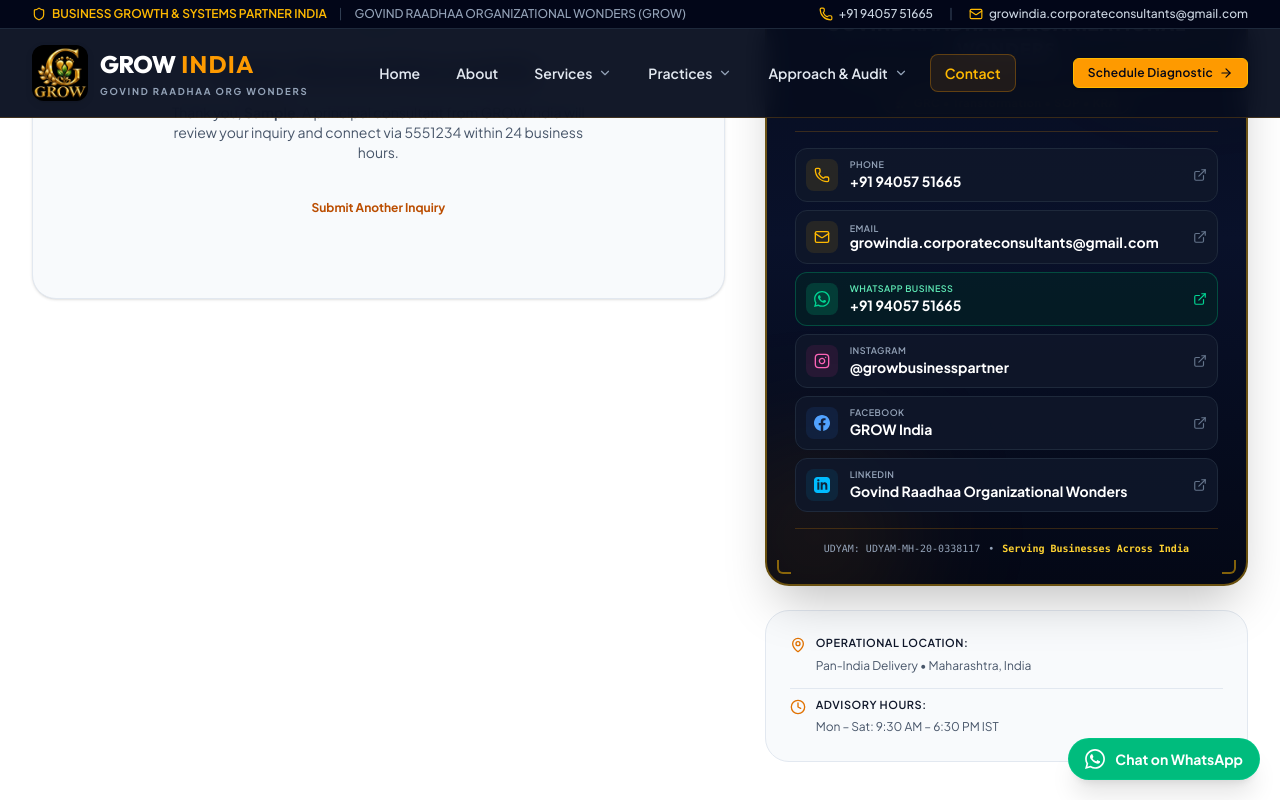
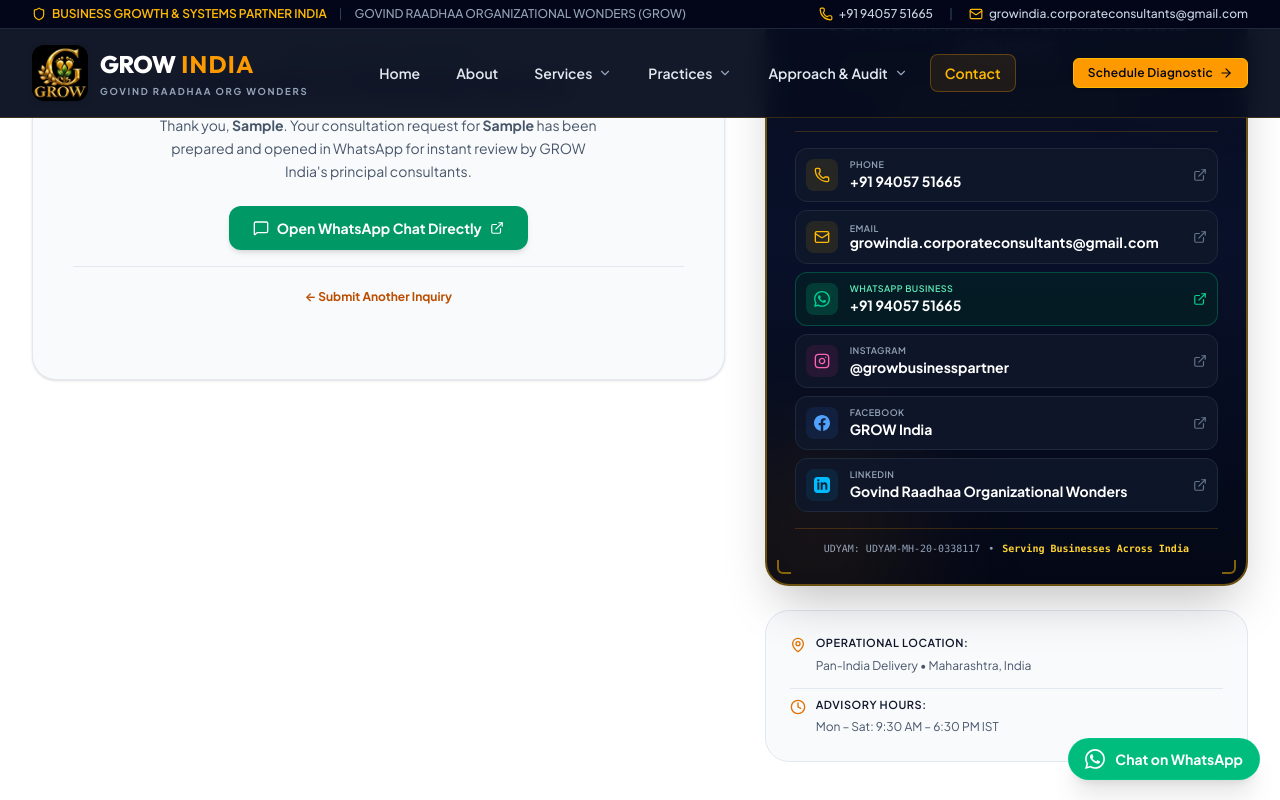
Before and after one commit to GamotechRepositories/grow-india-website, a React (Vite) app in the folder frontend/: page /contact in a window 1280 px wide. Both pictures are taken after typing "Sample", "Sample", "name@example.com", "5551234", "Sample" into the empty fields and a click on the button "Submit Diagnostic Request". Shown: the part 676-1476 px from the top of the page. Built offline with nearby package versions, Linux system fonts and the light colour scheme.

Commit message:
feat(contact): implement direct WhatsApp business forwarding on consultation form submission

```diff
--- a/frontend/src/pages/ContactPage.jsx
+++ b/frontend/src/pages/ContactPage.jsx
@@ -1,7 +1,7 @@
 import { useState } from 'react';
 import {
   Phone, Mail, MessageSquare, MapPin, Clock, ShieldCheck,
-  CheckCircle2, ArrowRight, Sparkles, Building2, HelpCircle, Send
+  CheckCircle2, ArrowRight, Sparkles, Building2, HelpCircle, Send, ExternalLink
 } from 'lucide-react';
 import PageLayout from '../components/layout/PageLayout';
 import SectionTitle from '../components/ui/SectionTitle';
@@ -20,15 +20,55 @@
     phone: '',
     sector: industries[0].name,
     division: services[0].code,
-    primaryFriction: '',
-    urgency: 'Within 2-4 Weeks'
+    primaryFriction: ''
   });
 
   const [submitted, setSubmitted] = useState(false);
+  const [lastWhatsAppUrl, setLastWhatsAppUrl] = useState('');
 
   const handleSubmit = (e) => {
     e.preventDefault();
+
+    // Construct Clean Structured WhatsApp Message for Principal Consultant
+    const targetPhone = contactDetails.phone.replace(/[^0-9]/g, '');
+    const messageLines = [
+      `*NEW ENTERPRISE DIAGNOSTIC INQUIRY*`,
+      `*GROW INDIA ADVISORY*`,
+      `----------------------------------------`,
+      `👤 *Full Name:* ${formData.fullName.trim()}`,
+      `🏢 *Enterprise / Org:* ${formData.organization.trim()}`,
+      `📧 *Email:* ${formData.email.trim()}`,
+      `📞 *Phone:* ${formData.phone.trim()}`,
+      `🏭 *Industry Sector:* ${formData.sector}`,
+      `🏷️ *Practice Division:* ${formData.division}`,
+      formData.primaryFriction.trim()
+        ? `⚠️ *Primary Challenge / Scope:*\n${formData.primaryFriction.trim()}`
+        : null,
+      `----------------------------------------`,
+      `_Submitted via GROW India Official Portal_`
+    ].filter(Boolean);
+
+    const fullMessage = messageLines.join('\n');
+    const waUrl = `https://wa.me/${targetPhone}?text=${encodeURIComponent(fullMessage)}`;
+
+    setLastWhatsAppUrl(waUrl);
     setSubmitted(true);
+
+    // Open WhatsApp Chat with prefilled message in a new window/tab
+    window.open(waUrl, '_blank', 'noopener,noreferrer');
+  };
+
+  const handleReset = () => {
+    setFormData({
+      fullName: '',
+      organization: '',
+      email: '',
+      phone: '',
+      sector: industries[0].name,
+      division: services[0].code,
+      primaryFriction: ''
+    });
+    setSubmitted(false);
   };
 
   return (
@@ -67,23 +107,46 @@
               <div className="p-5 sm:p-8 lg:p-10 rounded-3xl bg-slate-50 border border-slate-200 shadow-sm">
 
                 {submitted ? (
-                  <div className="text-center py-10 space-y-4">
-                    <div className="w-16 h-16 rounded-full bg-emerald-100 text-emerald-600 flex items-center justify-center mx-auto">
+                  <div className="text-center py-8 space-y-4">
+                    <div className="w-16 h-16 rounded-full bg-emerald-100 text-emerald-600 flex items-center justify-center mx-auto shadow-sm">
                       <CheckCircle2 className="w-8 h-8" />
                     </div>
-                    <h3 className="font-display text-xl sm:text-2xl font-bold text-slate-900">
-                      Inquiry Received Successfully
-                    </h3>
-                    <p className="text-xs sm:text-sm text-slate-600 max-w-md mx-auto">
-                      Thank you, <strong>{formData.fullName}</strong>. A principal consultant from GROW India will review your inquiry and connect via {formData.phone || formData.email} within 24 business hours.
+
+                    <div className="space-y-1">
+                      <span className="text-xs font-bold uppercase tracking-wider text-emerald-700 block">
+                        Direct Delivery Forwarded
+                      </span>
+                      <h3 className="font-display text-xl sm:text-2xl font-bold text-slate-900">
+                        Inquiry Sent to WhatsApp Advisory
+                      </h3>
+                    </div>
+
+                    <p className="text-xs sm:text-sm text-slate-600 max-w-md mx-auto leading-relaxed">
+                      Thank you, <strong>{formData.fullName}</strong>. Your consultation request for <strong>{formData.organization}</strong> has been prepared and opened in WhatsApp for instant review by GROW India's principal consultants.
                     </p>
-                    <div className="pt-4">
+
+                    {lastWhatsAppUrl && (
+                      <div className="pt-2 flex flex-col sm:flex-row items-center justify-center gap-3">
+                        <a
+                          href={lastWhatsAppUrl}
+                          target="_blank"
+                          rel="noopener noreferrer"
+                          className="inline-flex items-center justify-center gap-2 px-6 py-3 rounded-xl bg-emerald-600 hover:bg-emerald-700 text-white font-bold text-xs sm:text-sm shadow-md transition-all"
+                        >
+                          <MessageSquare className="w-4 h-4" />
+                          <span>Open WhatsApp Chat Directly</span>
+                          <ExternalLink className="w-3.5 h-3.5" />
+                        </a>
+                      </div>
+                    )}
+
+                    <div className="pt-4 border-t border-slate-200">
                       <button
                         type="button"
-                        onClick={() => setSubmitted(false)}
+                        onClick={handleReset}
                         className="text-xs text-amber-700 font-bold hover:underline cursor-pointer"
                       >
-                        Submit Another Inquiry
+                        ← Submit Another Inquiry
                       </button>
                     </div>
                   </div>
```
